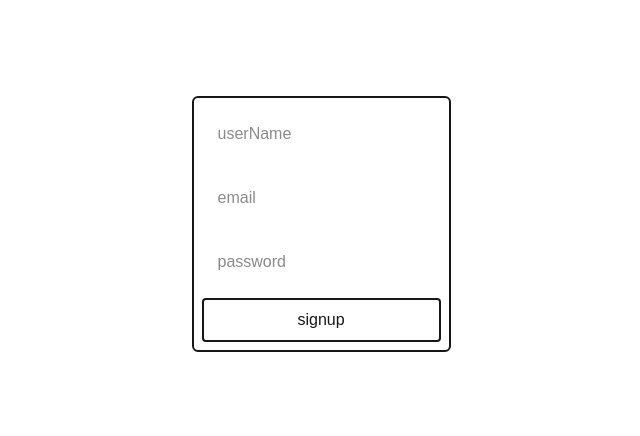
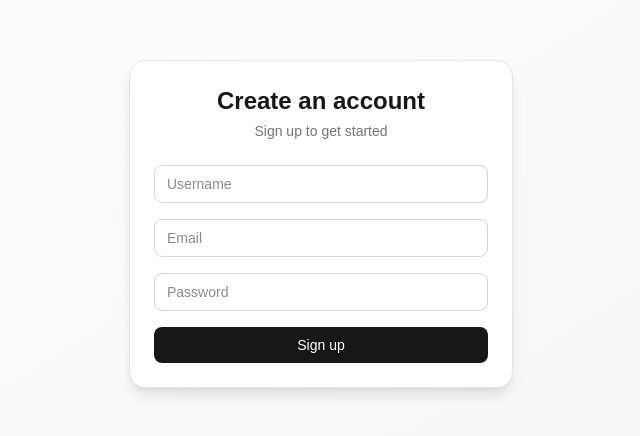
Before and after one commit to mukesh-mahla/excalidraw, a Next.js app in the folder apps/excaildarw/: page /signup in a window 1280 px wide. Shown: the part 176-612 px from the top of the page, without its empty margins (319-959 px from the left). Built offline with nearby package versions, Linux system fonts and the light colour scheme; no server answers.

Commit message:
improving ui

```diff
--- a/apps/excaildarw/component/Room.tsx
+++ b/apps/excaildarw/component/Room.tsx
@@ -52,26 +52,38 @@ export function Room() {
   }
 
   return (
-    <div className="min-h-screen flex items-center justify-center bg-gradient-to-br from-neutral-950 to-neutral-900 px-4">
-      <div className="w-full max-w-md rounded-2xl bg-neutral-900 border border-neutral-800 shadow-xl p-6">
-
+    <div className="min-h-screen flex items-center justify-center bg-gradient-to-br from-white to-neutral-100 px-4">
+      <div
+        className="
+          w-full max-w-md rounded-2xl bg-white border border-neutral-200
+          shadow-lg p-7 transition-all duration-200
+          hover:shadow-xl
+        "
+      >
         {/* Header */}
-        <div className="text-center mb-6">
-          <h1 className="text-2xl font-semibold text-white">Collaborative Canvas</h1>
-          <p className="text-sm text-neutral-400 mt-1">
+        <div className="text-center mb-8">
+          <h1 className="text-2xl font-semibold text-neutral-900">
+            Collaborative Canvas
+          </h1>
+          <p className="text-sm text-neutral-500 mt-1">
             Join an existing room or create a new one
           </p>
         </div>
 
         {/* Join Room */}
-        <div className="space-y-2">
+        <div className="space-y-3 group">
           <Input
             placeholder="Enter room code"
             value={joinSlug}
             onChange={(e) => setJoinSlug(e.target.value)}
           />
+
           <Button
-            className="w-full"
+            className="
+              w-full transition-all duration-150
+              hover:shadow-md
+              active:scale-[0.97] active:shadow-inner
+            "
             disabled={loading === "join"}
             onClick={getRoom}
           >
@@ -80,22 +92,29 @@ export function Room() {
         </div>
 
         {/* Divider */}
-        <div className="flex items-center my-6">
-          <div className="flex-1 h-px bg-neutral-800" />
-          <span className="px-3 text-xs text-neutral-500">OR</span>
-          <div className="flex-1 h-px bg-neutral-800" />
+        <div className="flex items-center my-7">
+          <div className="flex-1 h-px bg-neutral-200" />
+          <span className="px-3 text-xs text-neutral-400 uppercase tracking-wide">
+            Or
+          </span>
+          <div className="flex-1 h-px bg-neutral-200" />
         </div>
 
         {/* Create Room */}
-        <div className="space-y-2">
+        <div className="space-y-3 group">
           <Input
             placeholder="Create a room name"
             value={createSlug}
             onChange={(e) => setCreateSlug(e.target.value)}
           />
+
           <Button
-            className="w-full"
             variant="secondary"
+            className="
+              w-full transition-all duration-150
+              hover:shadow-md
+              active:scale-[0.97] active:shadow-inner
+            "
             disabled={loading === "create"}
             onClick={createRoom}
           >
@@ -105,7 +124,9 @@ export function Room() {
 
         {/* Error */}
         {error && (
-          <p className="text-sm text-red-400 mt-4 text-center">{error}</p>
+          <p className="text-sm text-red-500 mt-5 text-center animate-[fadeIn_0.15s_ease-out]">
+            {error}
+          </p>
         )}
       </div>
     </div>
--- a/apps/excaildarw/component/authPage.tsx
+++ b/apps/excaildarw/component/authPage.tsx
@@ -1,49 +1,99 @@
 "use client"
-
 
 import { useRef } from "react"
 
-
-export default function AuthPage({isSignin,onSumbit}:{isSignin:boolean,onSumbit:(values:{userName?:string,email:string,password:string})=>void}){
-
+export default function AuthPage({
+  isSignin,
+  onSumbit,
+}: {
+  isSignin: boolean
+  onSumbit: (values: {
+    userName?: string
+    email: string
+    password: string
+  }) => void
+}) {
   const emailRef = useRef<HTMLInputElement>(null)
   const userNameRef = useRef<HTMLInputElement>(null)
   const passwordRef = useRef<HTMLInputElement>(null)
 
-    const handelClick = ()=>{
-
-       let values ={
-            userName:userNameRef.current?.value || "",
-            email:emailRef.current?.value || "",
-            password:passwordRef.current?.value || ""
-
+  const handelClick = () => {
+    const values = {
+      userName: userNameRef.current?.value || "",
+      email: emailRef.current?.value || "",
+      password: passwordRef.current?.value || "",
     }
 
     onSumbit(values)
-
-
   }
 
-    if(isSignin){
-        return <div className="w-screen h-screen flex justify-center items-center">
-     <div className="p-2 m-2 border-2 rounded-md bg-white">
-     <div className="p-2 mb-2 ">   <input ref={emailRef} className="p-2" type="text" placeholder="email" /> </div>
-     <div className="p-2 mb-2 ">   <input ref={passwordRef} className="p-2" type="password" placeholder="password" /> </div>
-     <div className="p-2 flex justify-center border-2 rounded">
-       <button className=" px-2" onClick={handelClick}>{isSignin ? "signin":"signup"}</button>
+  return (
+    <div className="w-screen h-screen flex justify-center items-center bg-gradient-to-br from-white to-neutral-100 px-4">
+      <div className="w-full max-w-sm bg-white border border-neutral-200 rounded-2xl shadow-lg p-6 transition-all duration-200">
+
+        {/* Header */}
+        <div className="mb-6 text-center">
+          <h1 className="text-2xl font-semibold text-neutral-900">
+            {isSignin ? "Welcome back" : "Create an account"}
+          </h1>
+          <p className="text-sm text-neutral-500 mt-1">
+            {isSignin
+              ? "Sign in to continue"
+              : "Sign up to get started"}
+          </p>
+        </div>
+
+        {/* Form */}
+        <div className="space-y-4">
+          {!isSignin && (
+            <input
+              ref={userNameRef}
+              className="
+                w-full rounded-lg border border-neutral-300 px-3 py-2 text-sm
+                outline-none transition-all duration-150
+                focus:border-neutral-900 focus:shadow-sm focus:-translate-y-[1px]
+              "
+              type="text"
+              placeholder="Username"
+            />
+          )}
+
+          <input
+            ref={emailRef}
+            className="
+              w-full rounded-lg border border-neutral-300 px-3 py-2 text-sm
+              outline-none transition-all duration-150
+              focus:border-neutral-900 focus:shadow-sm focus:-translate-y-[1px]
+            "
+            type="text"
+            placeholder="Email"
+          />
+
+          <input
+            ref={passwordRef}
+            className="
+              w-full rounded-lg border border-neutral-300 px-3 py-2 text-sm
+              outline-none transition-all duration-150
+              focus:border-neutral-900 focus:shadow-sm focus:-translate-y-[1px]
+            "
+            type="password"
+            placeholder="Password"
+          />
+
+          <button
+            onClick={handelClick}
+            className="
+              w-full rounded-lg bg-neutral-900 text-white py-2 text-sm font-medium
+              transition-all duration-150
+              hover:bg-neutral-800 hover:shadow-md
+              active:scale-[0.97] active:shadow-inner
+              focus:outline-none focus:ring-2 focus:ring-neutral-400
+            "
+          >
+            {isSignin ? "Sign in" : "Sign up"}
+          </button>
         </div>
       </div>
     </div>
-    }else{
-        return <div className="w-screen h-screen flex justify-center items-center">
-<div className="p-2 m-2 border-2 rounded-md bg-white ">
-    <div className="p-2  mb-2"> <input ref={userNameRef} className="p-2" type="text" placeholder="userName" /> </div>
-    <div className="p-2  mb-2"> <input ref={emailRef} className="p-2" type="text" placeholder="email" />  </div>
-    <div className="p-2  mb-2"> <input ref={passwordRef} className="p-2" type="password" placeholder="password" />  </div>
-    <div className="p-2 flex justify-center border-2 rounded">
-    <button className=" px-2" onClick={handelClick}>{isSignin ? "signin":"signup"}</button></div>
-</div>
-      </div>
+  )
 }
-
-}
```
Also changed, not shown: packages/common/package.json (+8 -4 lines), packages/common/tsconfig.json (+6 -1 lines), 2 other files (tests, documents, lock files or other folders). Lines whose indentation alone changed are shown as unchanged.
